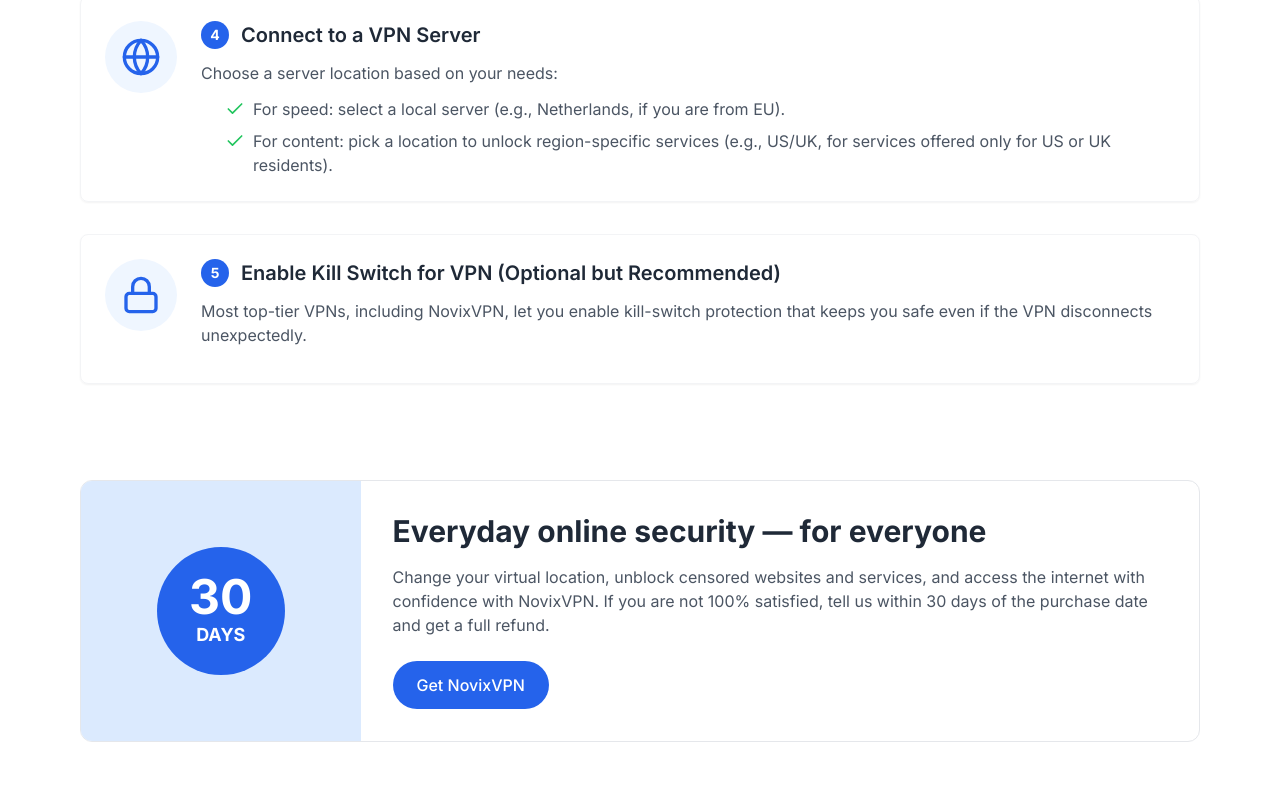
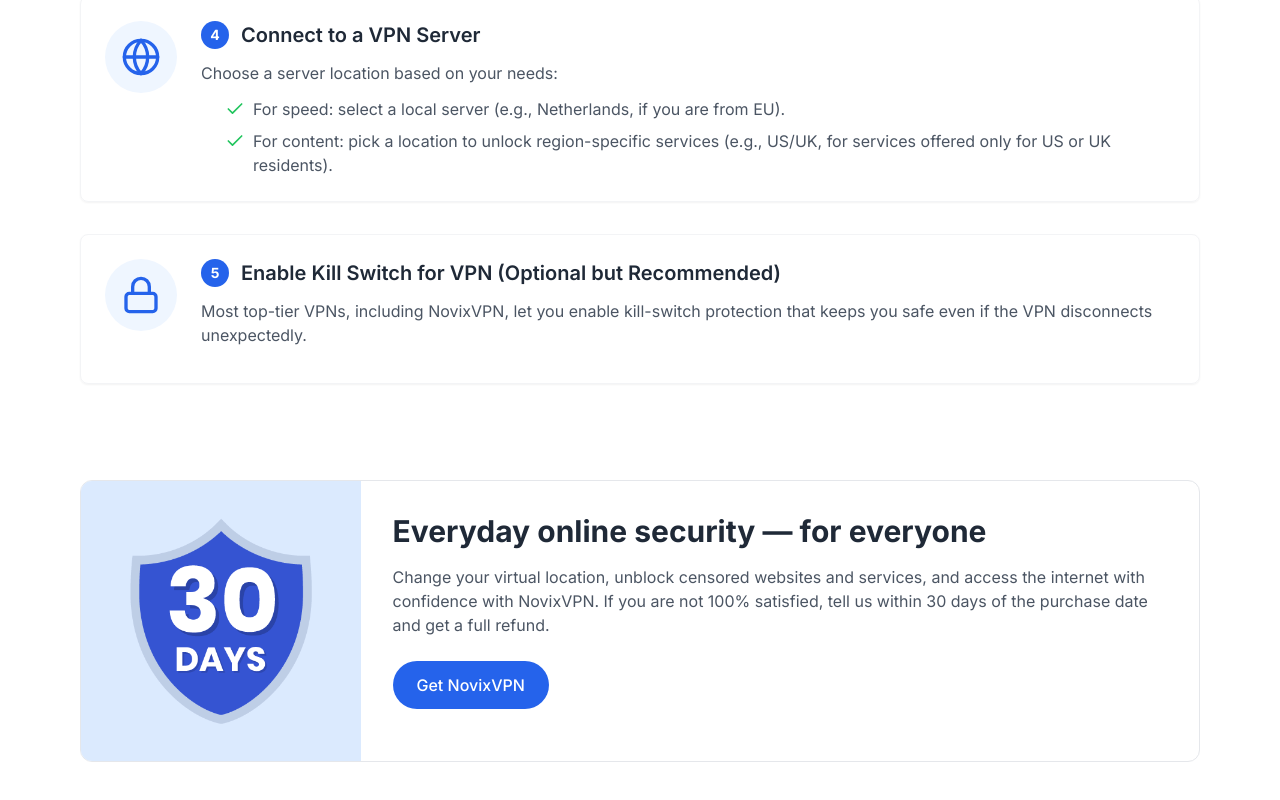
Before and after one commit to thsvo/novixvpn, a Next.js app: page /download in a window 1280 px wide. Shown: the part 2318-3118 px from the top of the page. Built offline with nearby package versions, Linux system fonts and the light colour scheme.

Commit message:
VPNPromoBanner image updated

```diff
--- a/components/vpn-promo-banner.tsx
+++ b/components/vpn-promo-banner.tsx
@@ -1,3 +1,4 @@
+import Image from "next/image";
 import Link from "next/link";
 
 export default function VPNPromoBanner() {
@@ -5,14 +6,7 @@ export default function VPNPromoBanner() {
     <section className="max-w-6xl mx-auto px-4 py-8">
       <div className="flex flex-col md:flex-row border border-gray-200 rounded-xl overflow-hidden">
         <div className="bg-blue-100 p-8 flex items-center justify-center md:w-1/4">
-          <div className="relative w-32 h-32">
-            <div className="absolute inset-0 bg-blue-600 rounded-full flex items-center justify-center text-white">
-              <div className="text-center">
-                <div className="text-5xl font-bold">30</div>
-                <div className="text-lg font-bold">DAYS</div>
-              </div>
-            </div>
-          </div>
+          <Image src="/30-days.png" alt="30-days" width={500} height={500} />
         </div>
 
         <div className="p-8 md:w-3/4">
```
Also changed, not shown: public/30-days.png (added).
